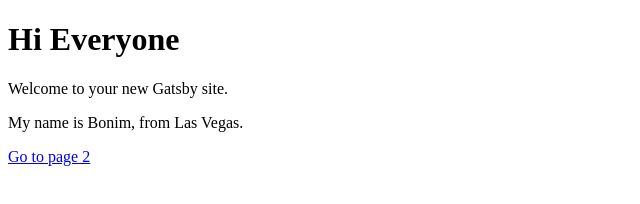
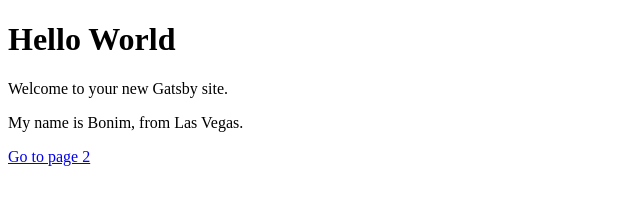
Before and after one commit to BonimOuk/JAMstack-hello-world, a Gatsby site: page / in a window 1280 px wide. Shown: the full height of the page, 0-640 px from the left. Built offline with nearby package versions, Linux system fonts and the light colour scheme; Gatsby itself is replaced by a stand-in of ours.

Commit message:
Last updated

```diff
--- a/src/pages/index.js
+++ b/src/pages/index.js
@@ -3,7 +3,7 @@
 
 const IndexPage = () => (
   <div>
-    <h1>Hi Everyone</h1>
+    <h1>Hello World</h1>
     <p>Welcome to your new Gatsby site.</p>
     <p>My name is Bonim, from Las Vegas.</p>
     <Link to="/page-2/">Go to page 2</Link>
```
